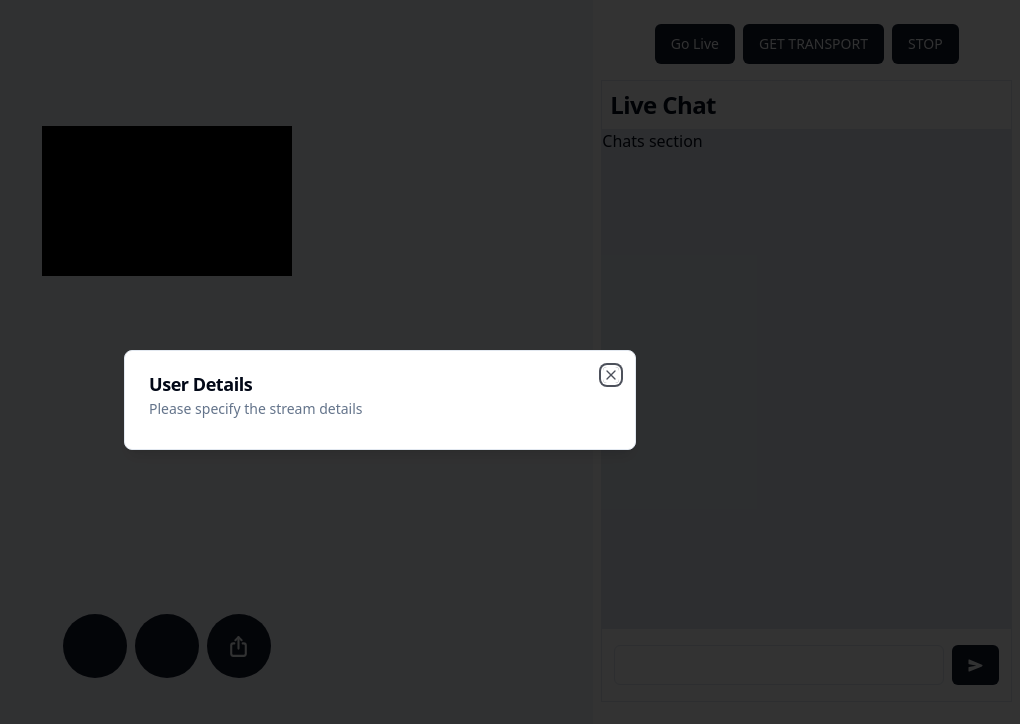
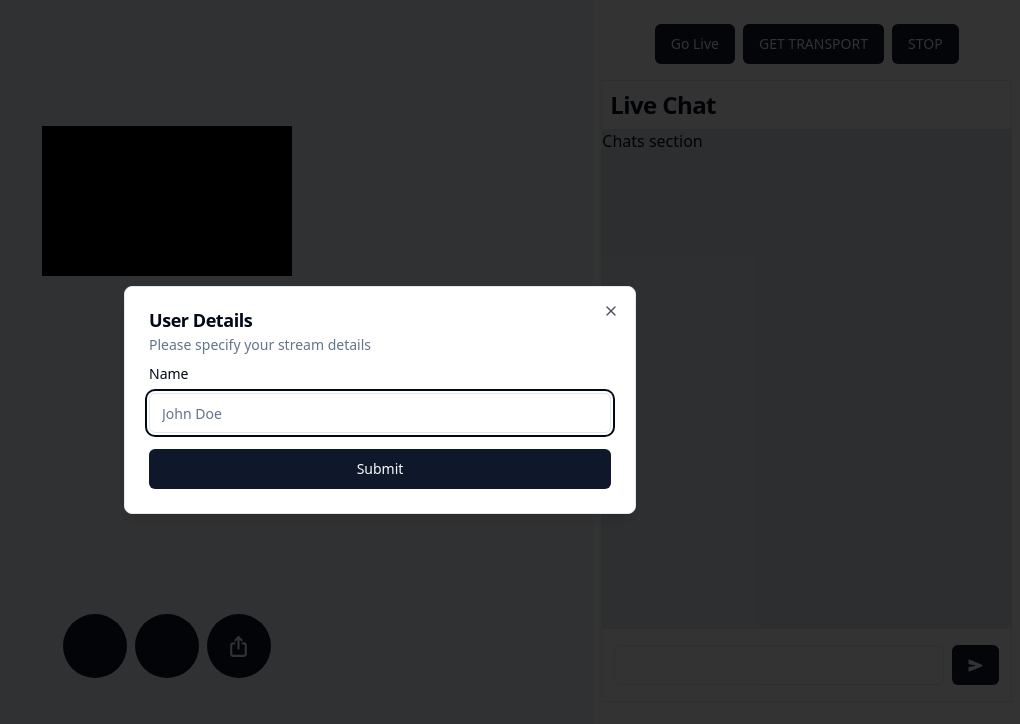
Before and after one commit to SahilDahekar/FinalYearProject, a React (Vite) app in the folder frontend/: page /studio/1 in a window 1280 px wide. Shown: the top 724 px of the page, without its empty margins (260-1280 px from the left). Built offline with nearby package versions, Linux system fonts and the light colour scheme; no server answers; some icons are missing.

Commit message:
Added name form to studiomodal

```diff
--- a/frontend/src/components/StudioModal/StudioModal.tsx
+++ b/frontend/src/components/StudioModal/StudioModal.tsx
@@ -5,20 +5,68 @@ import {
   DialogHeader,
   DialogTitle
 } from "@/components/ui/dialog";
-import { Form } from "../ui/form";
+import { Form, FormControl, FormField, FormItem, FormLabel, FormMessage } from "../ui/form";
+import { Input } from "../ui/input";
+import * as z from "zod";
+import { useForm } from "react-hook-form";
+import { zodResolver } from "@hookform/resolvers/zod";
+import { Button } from "../ui/button";
 
+const formSchema = z.object({
+  name: z.string().min(2, {
+    message: "Name must be at least 2 characters.",
+  }),
+});
 
 function StudioModal() {
+  const form = useForm<z.infer<typeof formSchema>>({
+    resolver: zodResolver(formSchema),
+    defaultValues: {
+      name: "",
+    },
+  });
+
+  async function onSubmit(values: z.infer<typeof formSchema>) {
+    const name = values.name;
+    try {
+      // do something here
+    } catch (error) {
+      console.log(error);
+    }
+  }
+
   return (
     <Dialog defaultOpen>
       <DialogContent>
         <DialogHeader>
           <DialogTitle>User Details</DialogTitle>
           <DialogDescription>
-                Please specify the stream details
+            Please specify your stream details
           </DialogDescription>
           <div>
-
+            <Form {...form}>
+              <form
+                onSubmit={form.handleSubmit(onSubmit)}
+                className="flex flex-col space-y-4"
+              >
+                <FormField
+                  control={form.control}
+                  name="name"
+                  render={({ field }) => (
+                    <FormItem>
+                      <FormLabel>Name</FormLabel>
+                      <FormControl>
+                        <Input placeholder="John Doe" {...field} />
+                      </FormControl>
+                      <FormMessage />
+                    </FormItem>
+                  )}
+                />
+                <Button type="submit" className="">
+                  Submit
+                </Button>
+              </form>
+            </Form>
           </div>
         </DialogHeader>
       </DialogContent>
```
Lines whose indentation alone changed are shown as unchanged.
